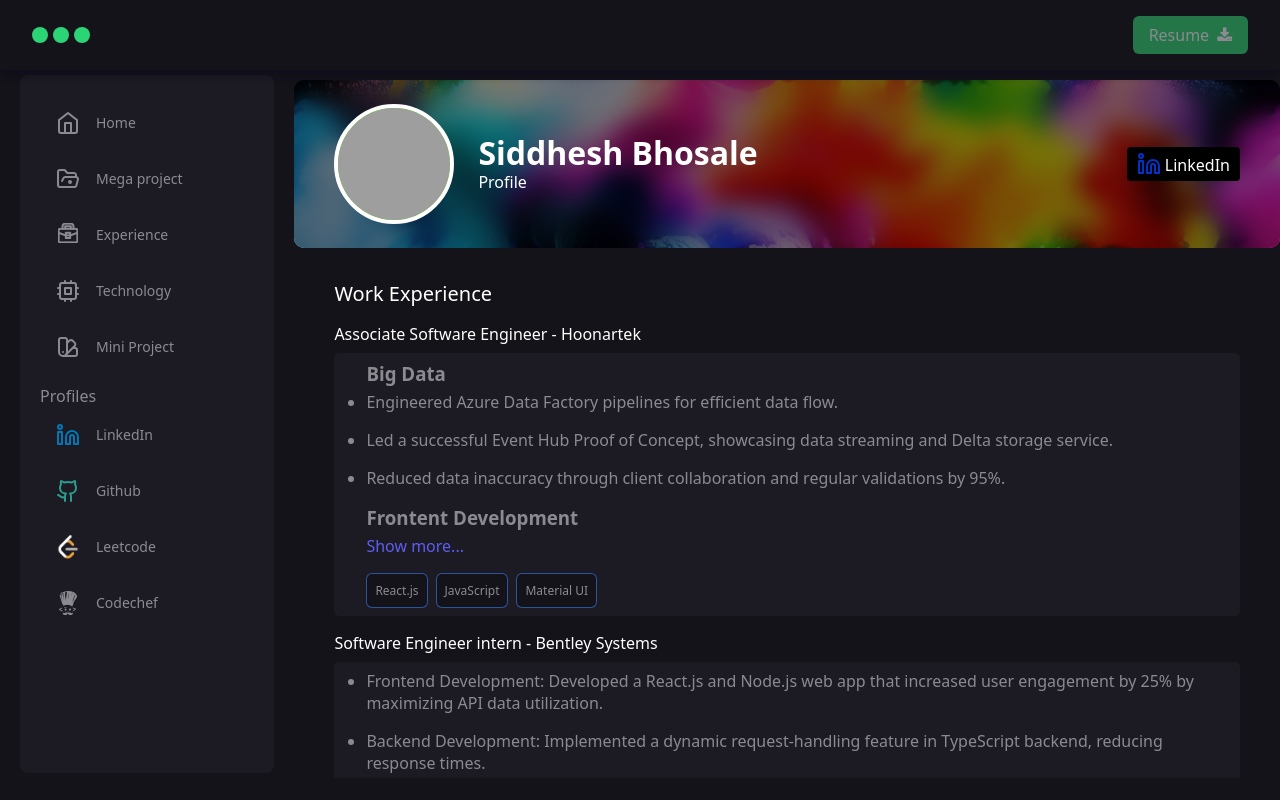
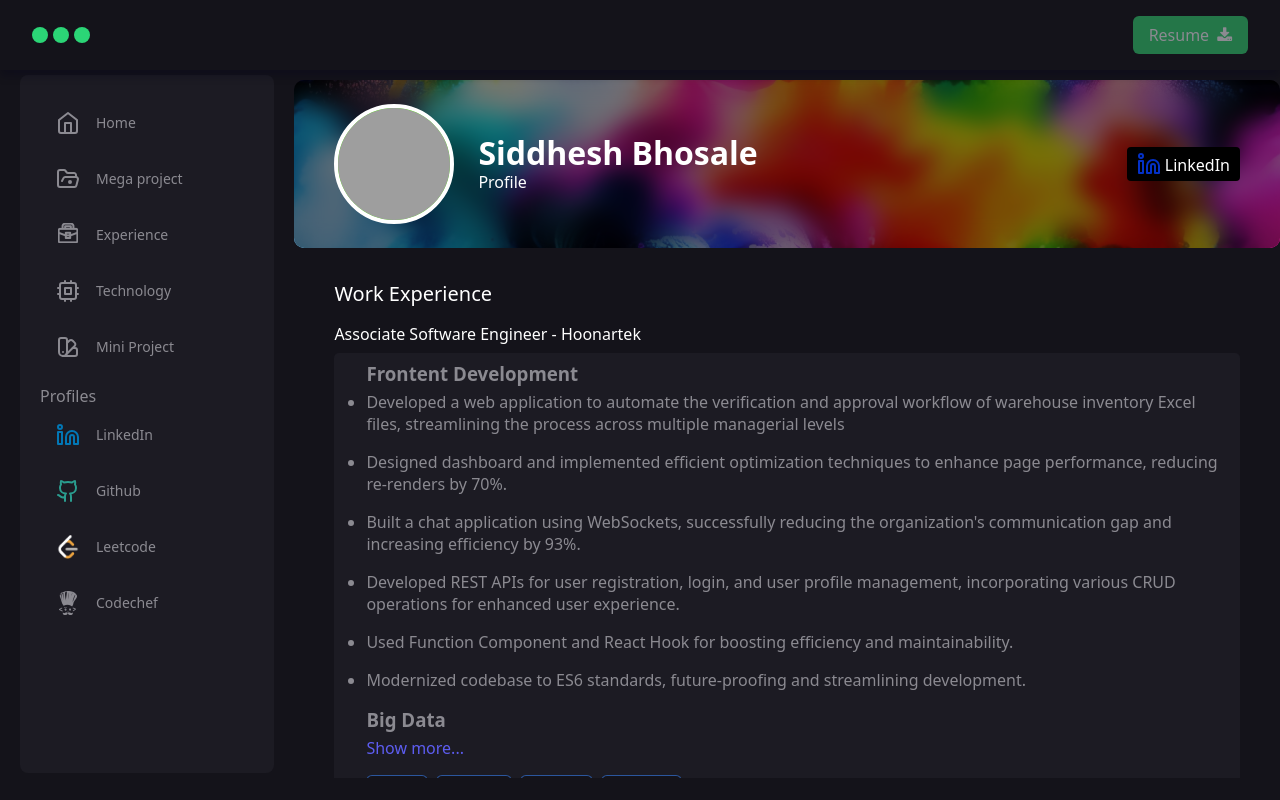
Before and after one commit to Siddheshbhosale/Siddhesh-Bhosale, a React (Create React App) app: page / in a window 1280 px wide. Built offline with nearby package versions, Linux system fonts and the light colour scheme; grey boxes are pictures that could not be loaded.

Commit message:
update resume

```diff
--- a/src/component/Experience.jsx
+++ b/src/component/Experience.jsx
@@ -4,19 +4,21 @@
     {
         company: "Associate Software Engineer - Hoonartek",
         content: [
+            " Frontent Development",
+            "Developed a web application to automate the verification and approval workflow of warehouse inventory Excel files, streamlining the process across multiple managerial levels",
+            "Designed dashboard and implemented efficient optimization techniques to enhance page performance, reducing re-renders by 70%.",
+            "Built a chat application using WebSockets, successfully reducing the organization's communication gap and increasing efficiency by 93%.",
+            "Developed REST APIs for user registration, login, and user profile management, incorporating various CRUD operations for enhanced user experience.",
+            "Used Function Component and React Hook for boosting efficiency and maintainability.",
+            "Modernized codebase to ES6 standards, future-proofing and streamlining development.",
             " Big Data",
+        ],
+        showMoreContent: [
             "Engineered Azure Data Factory pipelines for efficient data flow.",
             "Led a successful Event Hub Proof of Concept, showcasing data streaming and Delta storage service.",
-            "Reduced data inaccuracy through client collaboration and regular validations by 95%.",
-            " Frontent Development"
+            "Reduced data inaccuracy through client collaboration and regular validations by 95%."
         ],
-        showMoreContent: [
-            "Built user interfaces using React.js and Material-UI.",
-            "Optimizing UX and Slashed codebase by 50% via optimization & refactoring, boosting efficiency & maintainability.",
-            "Streamlined data retrieval through efficient SQL queries.",
-            "Modernized codebase to ES6 standards, future-proofing & streamlining development.",
-        ],
-        technology: ["React.js", "JavaScript", "Material UI"]
+        technology: ["React.js","TypeScript", "JavaScript", "Material UI"]
     },
     {
         company: "Software Engineer intern - Bentley Systems",
@@ -33,7 +35,7 @@
     // {
     //     company: "KITCOEK Web-Team",
     //     content: [
-    //         "Working on the college official website as a front end devel-oper",
+    //         "Working on the college official website as a front end developer",
     //         "Designed and develop UI screens using Figma",
     //     ],
     //     showMoreContent: [
```
Also changed, not shown: 1 other file (tests, documents, lock files or other folders).
